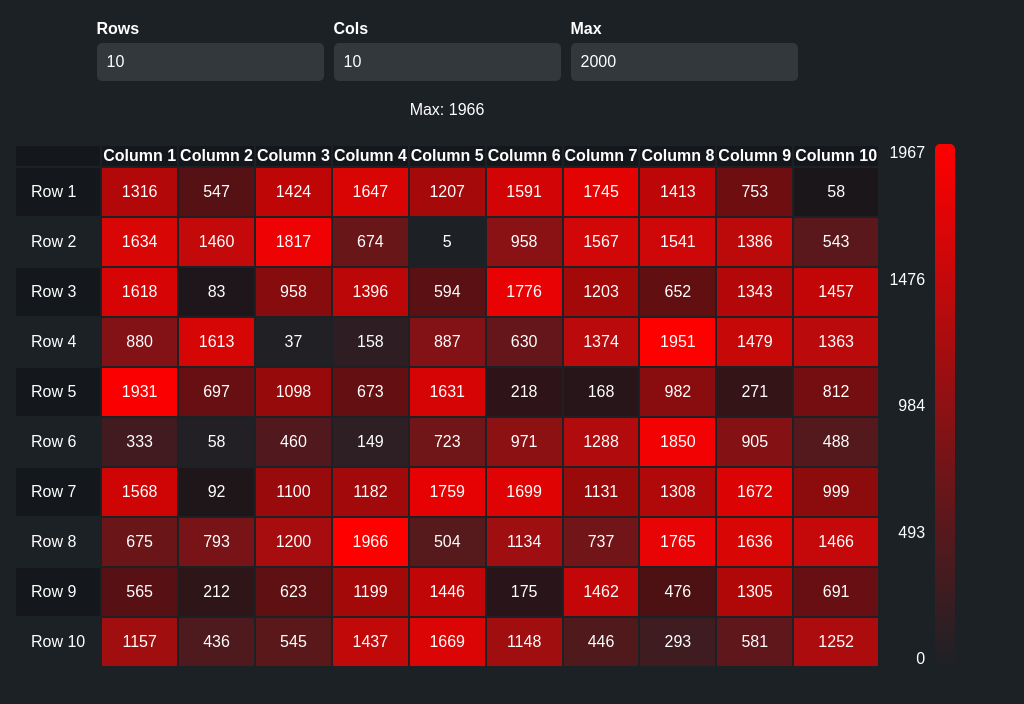
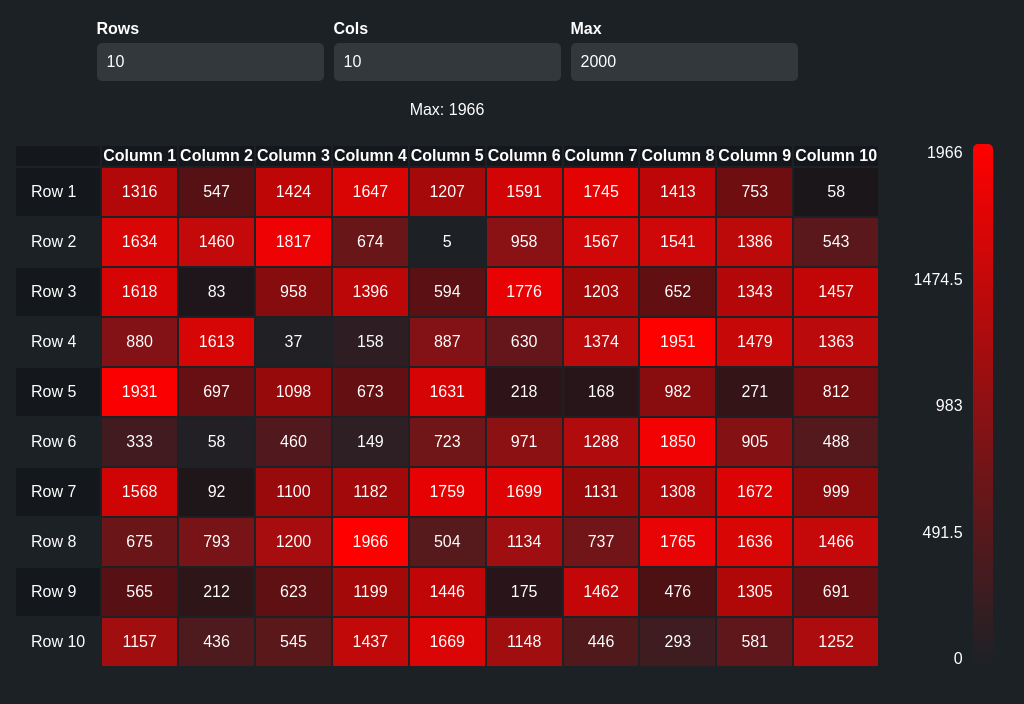
Before and after one commit to jofaval/headless-heatmap, a React (Vite) app: page / in a window 1280 px wide. Shown: the top 704 px of the page, without its empty margins (193-1217 px from the left). Built offline with nearby package versions, Linux system fonts and the light colour scheme.

Commit message:
fix(hook): range generation

```diff
--- a/packages/react/src/heatmap.hook.ts
+++ b/packages/react/src/heatmap.hook.ts
@@ -23,12 +23,14 @@ const pureGetHeatmapBarRanges = ({
   ];
 
   const stepSize = max / steps;
-  for (let index = 1; index <= steps; index++) {
-    // the +1 might lead up to errors
-    ranges.push({
-      start: index - 1,
-      end: Math.round(index * stepSize) + 1,
-    });
+  let lastRange = ranges[0];
+  for (let index = 0; index < steps; index++) {
+    const lastEnd = lastRange?.end ?? 0;
+
+    const currentRange = { start: lastEnd, end: lastEnd + stepSize };
+    ranges.push(currentRange);
+
+    lastRange = currentRange;
   }
 
   return reverse ? ranges.reverse() : ranges;
--- a/src/examples/heatmap-table/app.tsx
+++ b/src/examples/heatmap-table/app.tsx
@@ -176,7 +176,7 @@ function App() {
             getHeatmapBarRanges={getHeatmapBarRanges}
             hoverPercentage={hoverPercentage}
             orientation="vertical"
-            distanceFromTable={currentMax.toString().length * 12.5}
+            distanceFromTable={(currentMax.toString().length + 3) * 12.5}
           />
         ) : null}
       </main>
```
